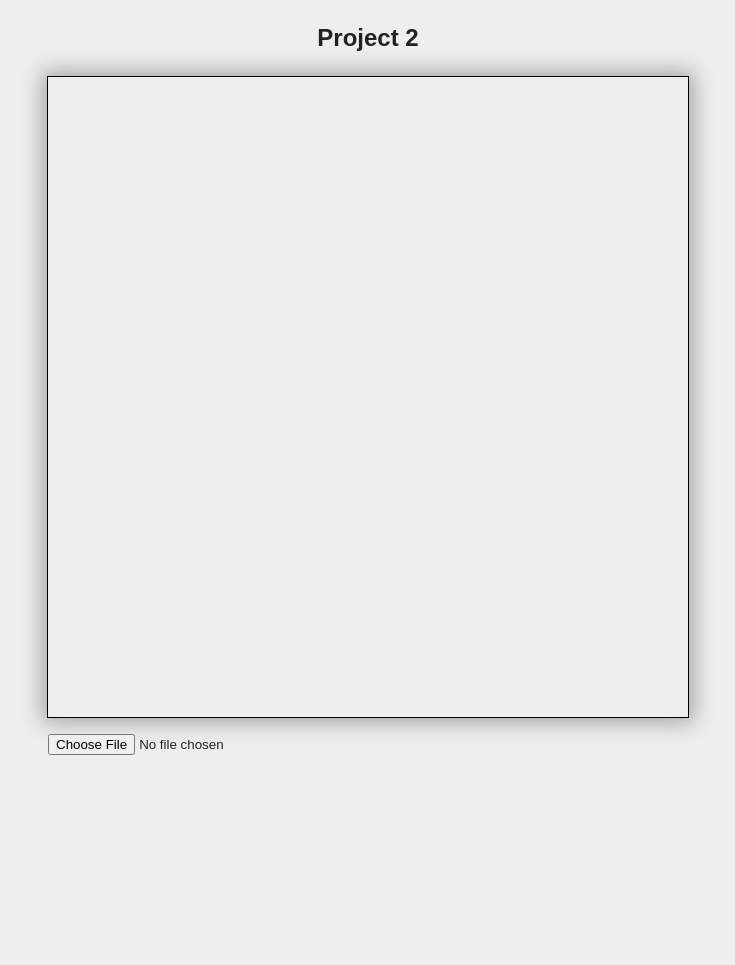
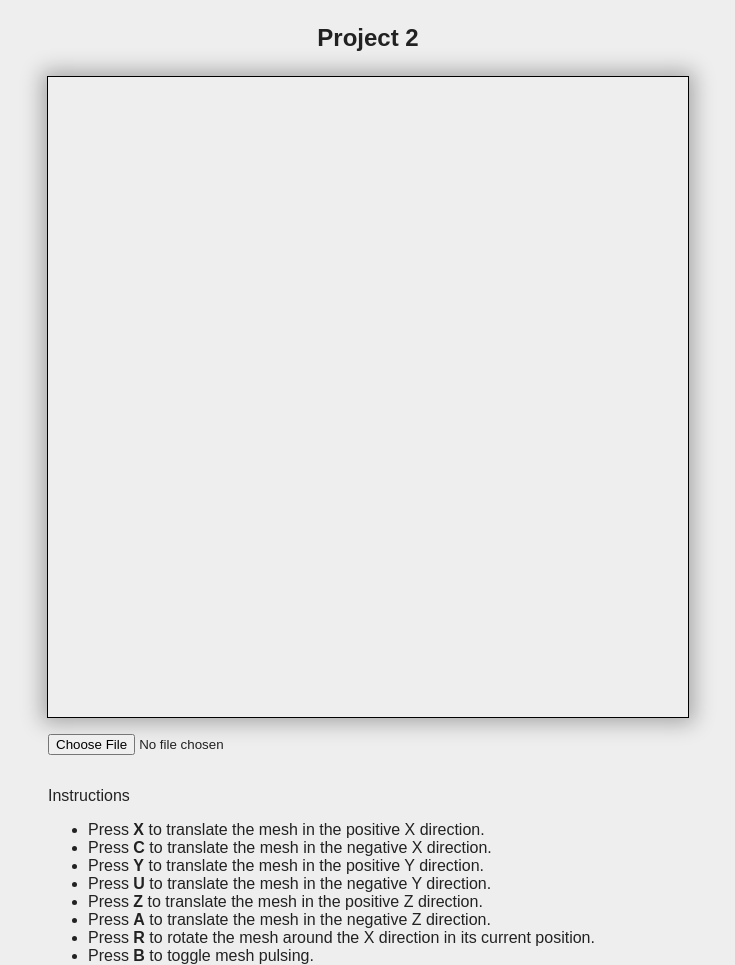
Before and after one commit to jojonium/CS-4731-Computer-Graphics, a website: page dist/project2/index.html in a window 1280 px wide. Shown: the whole page, without its empty margins (272-1007 px from the left). Before the commit the page ends 800 px from the top, so only its background shows below. Drawn offline with Linux system fonts and the light colour scheme.

Commit message:
add instructions to index

```diff
--- a/dist/project2/index.html
+++ b/dist/project2/index.html
@@ -36,6 +36,35 @@
     <div id="canvas-container"></div>
     <div id="input-container"></div>
 
-    <div id="explanation"></div>
+    <div id="explanation">
+      <p>
+        Instructions
+      </p>
+      <ul>
+        <li>
+          Press <b>X</b> to translate the mesh in the positive X direction.
+        </li>
+        <li>
+          Press <b>C</b> to translate the mesh in the negative X direction.
+        </li>
+        <li>
+          Press <b>Y</b> to translate the mesh in the positive Y direction.
+        </li>
+        <li>
+          Press <b>U</b> to translate the mesh in the negative Y direction.
+        </li>
+        <li>
+          Press <b>Z</b> to translate the mesh in the positive Z direction.
+        </li>
+        <li>
+          Press <b>A</b> to translate the mesh in the negative Z direction.
+        </li>
+        <li>
+          Press <b>R</b> to rotate the mesh around the X direction in its
+          current position.
+        </li>
+        <li>Press <b>B</b> to toggle mesh pulsing.</li>
+      </ul>
+    </div>
   </body>
 </html>
```
